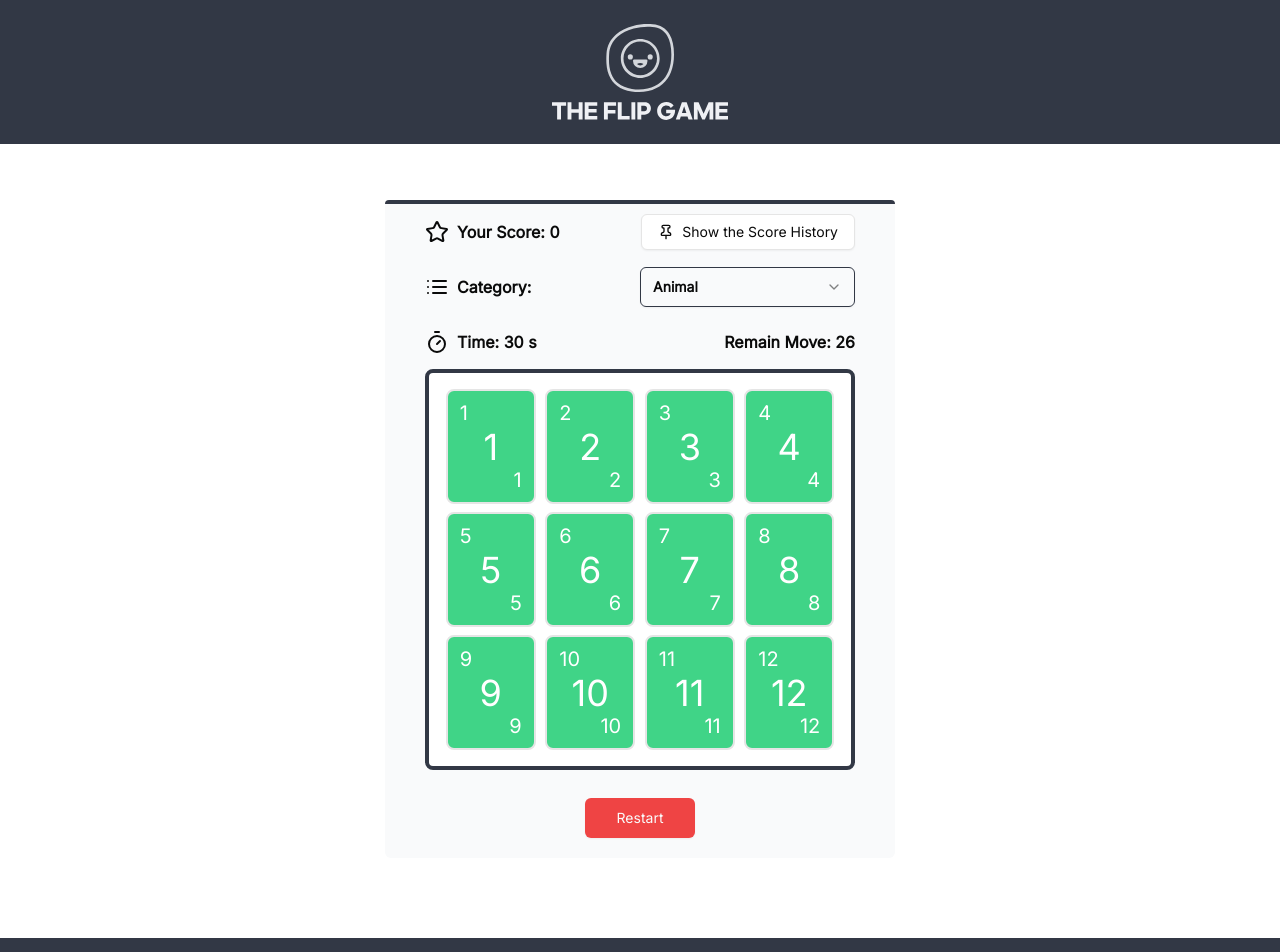
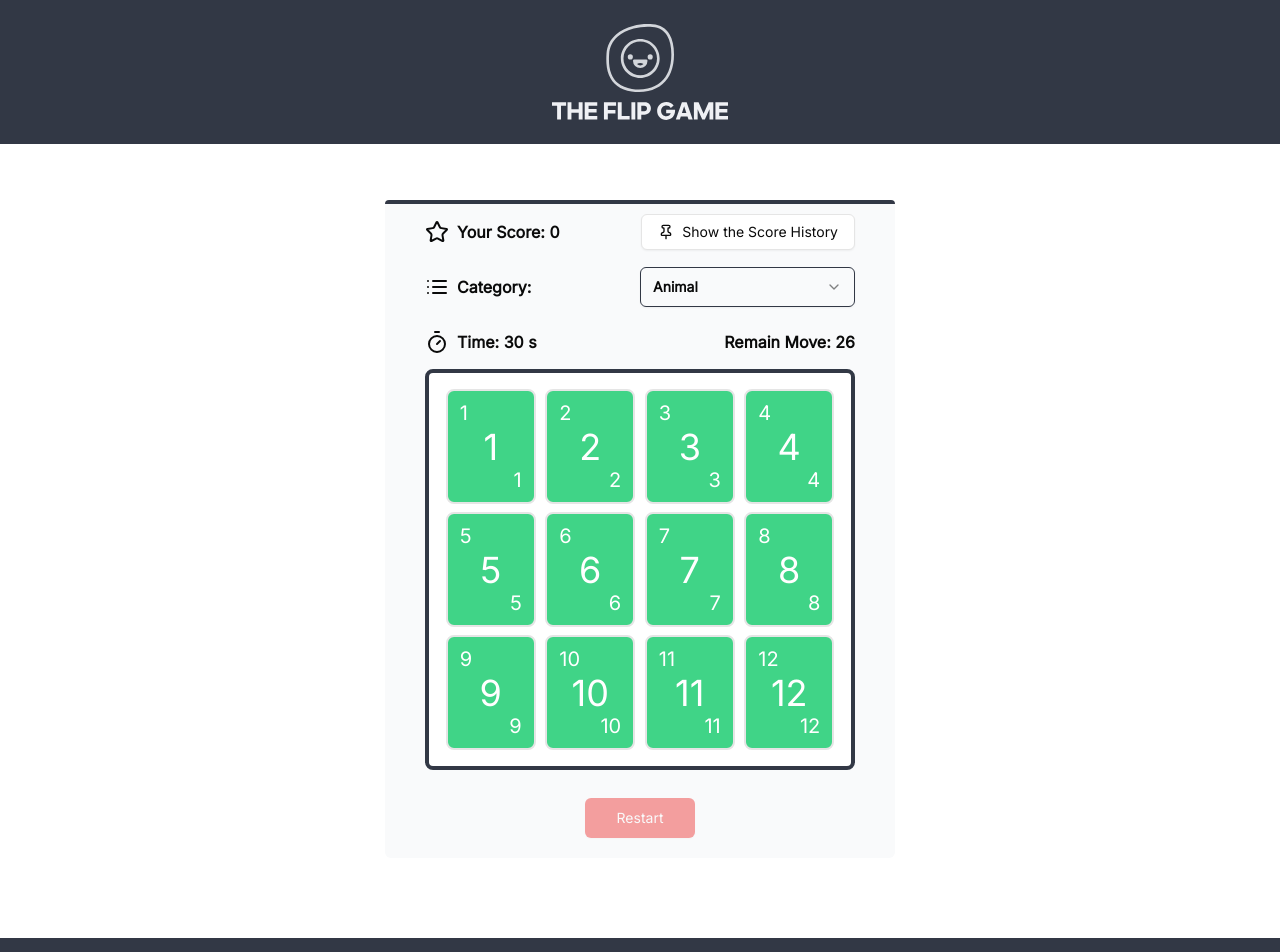
Before and after one commit to alirlikh/flip-the-card, a Next.js app: page / in a window 1280 px wide. Shown: the top 952 px of the page. Built offline with nearby package versions, Linux system fonts and the light colour scheme.

Commit message:
fix: restart button in game footer

```diff
--- a/app/_component/GameAreaFooter.tsx
+++ b/app/_component/GameAreaFooter.tsx
@@ -7,7 +7,7 @@ import { resetGame } from "../_lib/features/gameSlice/gameSlice";
 
 function GameAreaFooter() {
   const dispatch = useAppDispatch();
-  const { timeStarter, gameOver } = useAppSelector((state) => state.gameState);
+  const { timeStarter } = useAppSelector((state) => state.gameState);
 
   const { toast } = useToast();
   const handleReset = () => {
@@ -21,8 +21,8 @@ function GameAreaFooter() {
   return (
     <>
       <div className="p-5 mt-2  place-items-center text-center">
-        {/* {!!timeStarter && ( */}
         <Button
+          disabled={!timeStarter}
           className={` transition-all  delay-100 `}
           onClick={handleReset}
           variant={"destructive"}
@@ -30,7 +30,6 @@ function GameAreaFooter() {
         >
           Restart
         </Button>
-        {/* )} */}
       </div>
     </>
   );
```
